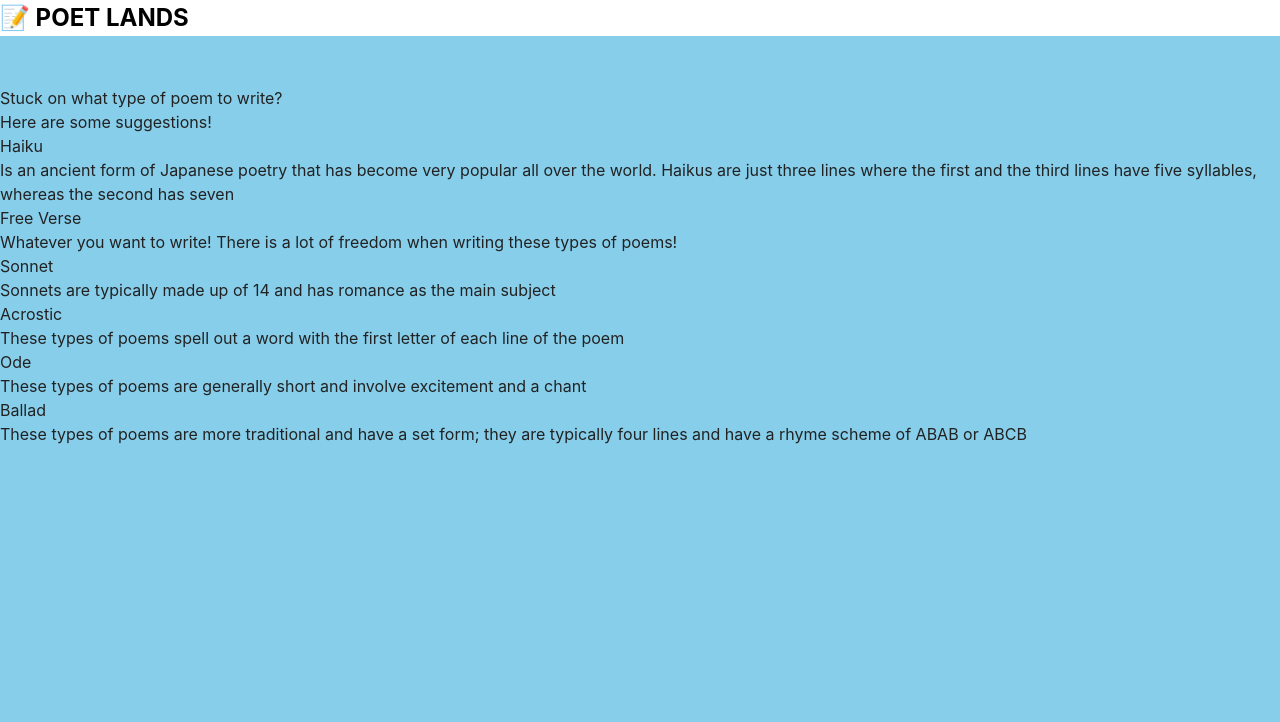
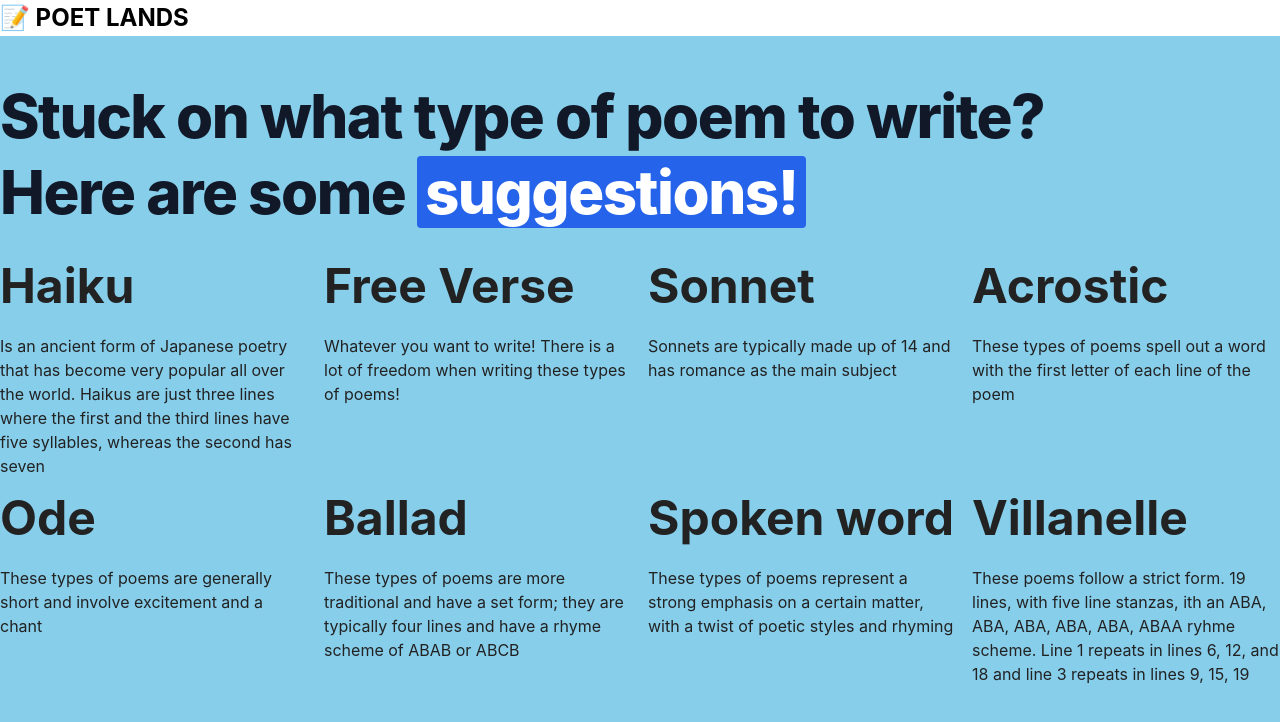
Before and after one commit to trabbAC4/poet_lands, a React (Create React App) app in the folder client/: page /poemtype in a window 1280 px wide. Shown: the top 722 px of the page. Built offline with nearby package versions, Linux system fonts and the light colour scheme; no server answers.

Commit message:
Some minor details

```diff
--- a/client/src/pages/PoemPage.js
+++ b/client/src/pages/PoemPage.js
@@ -8,9 +8,7 @@ export default function PoemPage() {
     const divRef = useRef(null);
     const generatePDF = () => {
         const divToCapture = divRef.current;
-
         if (!divToCapture) return;
-
         html2canvas(divToCapture).then((canvas) => {
             const imgData = canvas.toDataURL('image/png');
             const pdf = new jsPDF();
--- a/client/src/pages/PoemType.js
+++ b/client/src/pages/PoemType.js
@@ -1,33 +1,60 @@
 export default function PoemType() {
     return (
         <div>
-            <h1> Stuck on what type of poem to write?</h1>
-            <h1> Here are some suggestions! </h1>
+            <h1 class= "mb-4 text-4xl font-extrabold leading-none tracking-tight text-gray-900 md:text-5xl lg:text-6xl dark:text-white"> Stuck on what type of poem to write?</h1>
+            <h1 class= "mb-4 text-4xl font-extrabold leading-none tracking-tight text-gray-900 md:text-5xl lg:text-6xl dark:text-white"> Here are some <mark class = "px-2 text-white bg-blue-600 rounded dark:bg-blue-500">suggestions! </mark> </h1>
 
-            <h1> Haiku </h1>
+            <br>
+            </br>
+
+            <div class="grid grid-cols-4 gap-4">
+                <div>
+                    <h1 class= "mb-6 text-5xl font-bold"> Haiku </h1>
                     <h2> Is an ancient form of Japanese poetry that has become very popular all over the world. Haikus are just
                 three lines where the first and the third lines have five syllables, whereas the second has seven
                     </h2>
+                </div>
 
-            <h1> Free Verse </h1>
+                <div>
+                    <h1 class= "mb-6 text-5xl font-bold">Free Verse </h1>
                     <h2> Whatever you want to write! There is a lot of freedom when writing these types of poems! </h2>
+                </div>
 
-            <h1> Sonnet </h1>
+                <div>
+                    <h1 class= "mb-6 text-5xl font-bold"> Sonnet </h1>
                     <h2> Sonnets are typically made up of 14 and has romance as the main subject </h2>
+                </div>
 
-            <h1> Acrostic </h1>
+                <div>
+                    <h1 class= "mb-6 text-5xl font-bold"> Acrostic </h1>
                     <h2> These types of poems spell out a word with the first letter of each line of the poem </h2>
+                </div>
 
-            <h1> Ode </h1>
+                <div>
+                    <h1 class= "mb-6 text-5xl font-bold"> Ode </h1>
                     <h2> These types of poems are generally short and involve excitement and a chant </h2>
+                </div>
 
-            <h1> Ballad </h1>
+                <div>
+                    <h1 class= "mb-6 text-5xl font-bold"> Ballad </h1>
                     <h2> These types of poems are more traditional and have a set form; they are typically four lines and have
                 a rhyme scheme of ABAB or ABCB
                 </h2>
+                </div>
+                <div>
+                    <h1 class= "mb-6 text-5xl font-bold"> Spoken word </h1>
+                    <h2> These types of poems represent a strong emphasis on a certain matter, with a twist of poetic styles and rhyming </h2>
+                </div>
+                <div>
+                    <h1 class= "mb-6 text-5xl font-bold"> Villanelle </h1>
+                    <h2> These poems follow a strict form. 19 lines, with five line stanzas, ith an ABA, ABA, ABA, ABA, ABA, ABAA ryhme scheme. Line 1 repeats
+                        in lines 6, 12, and 18 and line 3 repeats in lines 9, 15, 19
+                    </h2>
+                </div>
 
 
-            <h1> </h1>
+            </div>
+
         </div>
     )
 }
```
Lines whose indentation alone changed are shown as unchanged.
